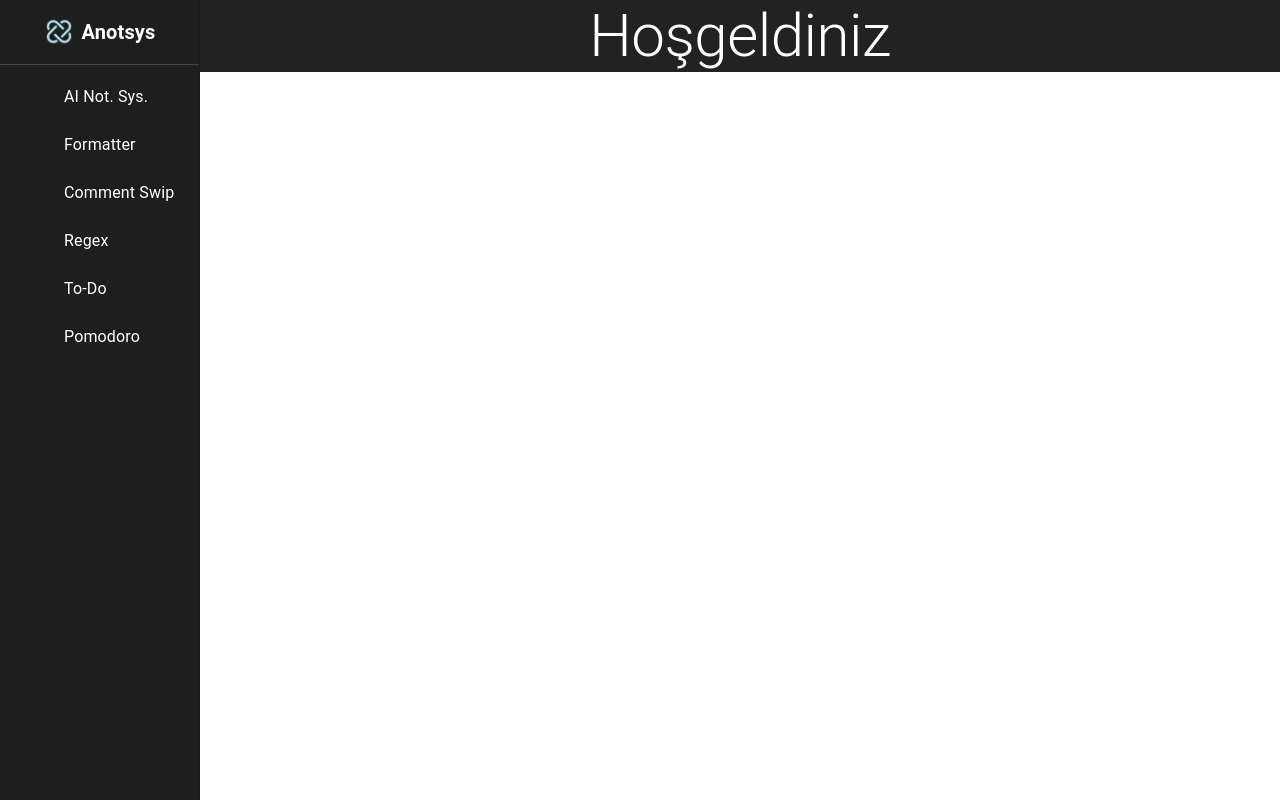
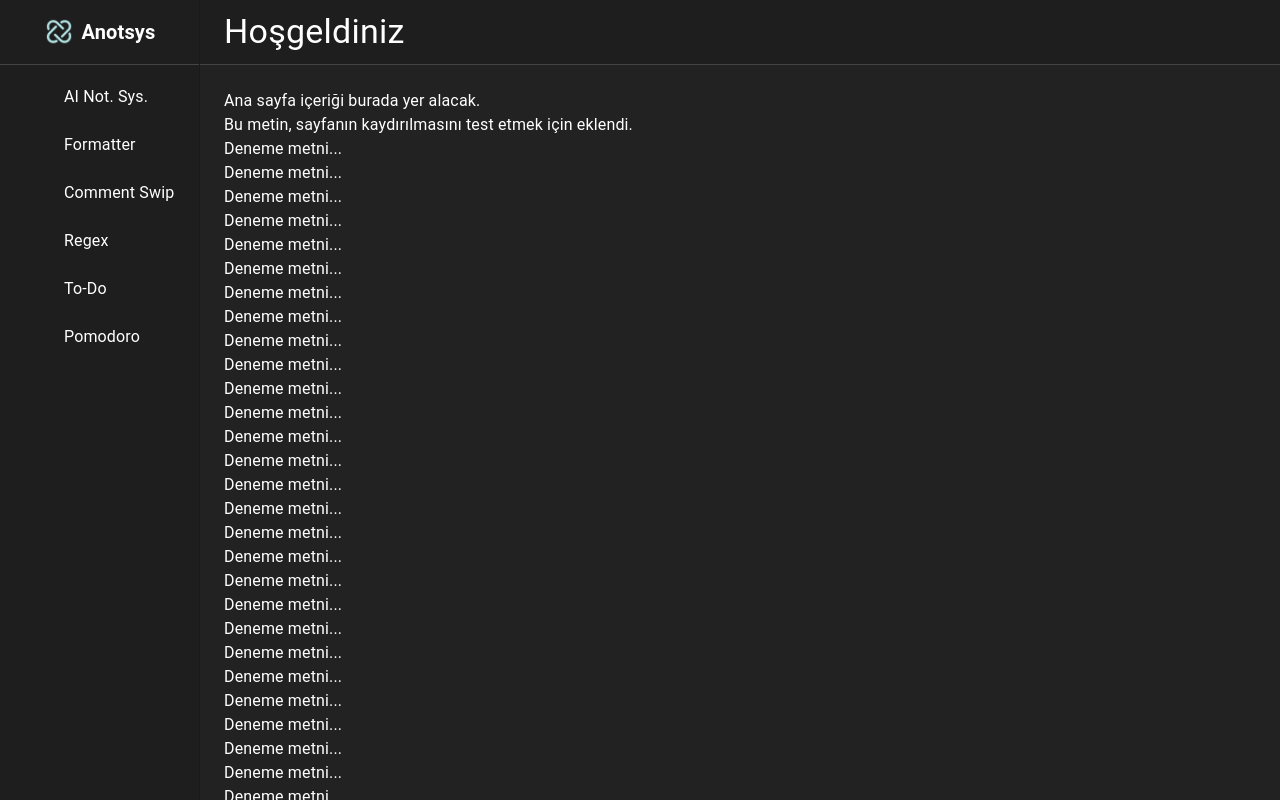
Before and after one commit to codeyevsky/Anotsys, a React (Vite) app: page / in a window 1280 px wide. Built offline with nearby package versions, Linux system fonts and the light colour scheme; some icons are missing.

Commit message:
css scrool problem fixed

```diff
--- a/package.json
+++ b/package.json
@@ -1,7 +1,7 @@
 {
   "name": "anotsys",
   "private": true,
-  "version": "0.1.0",
+  "version": "0.0.1",
   "type": "module",
   "scripts": {
     "dev": "vite",
--- a/src/App.css
+++ b/src/App.css
@@ -1,9 +1,9 @@
-body {
-  font-family: -apple-system, BlinkMacSystemFont, "Segoe UI", Roboto, "Helvetica Neue", Arial, sans-serif;
-  color: #333;
-  background-color: #222;
+html, body, #root {
+  height: 100%;
+  width: 100%;
   margin: 0;
   padding: 0;
+  overflow: hidden;
 }
 
 .main-layout {
--- a/src/components/MainLayout.tsx
+++ b/src/components/MainLayout.tsx
@@ -6,7 +6,7 @@ export function MainLayout() {
   const drawerWidth = 200;
 
   return (
-    <Box sx={{ display: 'flex' }}>
+    <Box sx={{ display: 'flex', height: '100vh', overflow: 'hidden' }}>
       <CssBaseline />
       <Sidebar />
       <Box
@@ -15,7 +15,8 @@ export function MainLayout() {
           flexGrow: 1,
           p: 0,
           width: { sm: `calc(100% - ${drawerWidth}px)` },
-          backgroundColor: '#222'
+          backgroundColor: '#222',
+          overflow: 'hidden'
         }}
       >
         <Outlet />
--- a/src/main.tsx
+++ b/src/main.tsx
@@ -1,6 +1,7 @@
 import React from "react";
 import ReactDOM from "react-dom/client";
 import App from "./App";
+import './App.css';
 
 ReactDOM.createRoot(document.getElementById("root") as HTMLElement).render(
   <React.StrictMode>
--- a/src/pages/WelcomePage.tsx
+++ b/src/pages/WelcomePage.tsx
@@ -2,18 +2,155 @@ import { Box, Typography } from "@mui/material";
 
 export function WelcomePage() {
   return (
-    <Box
-      sx={{
-        backgroundColor: '#222',
-        color: 'white',
-        display: 'flex',
-        justifyContent: 'center',
-        alignItems: 'center',
-      }}
-    >
-      <Typography variant="h2" component="h1">
-        Hoşgeldiniz
-      </Typography>
+    <Box sx={{ backgroundColor: '#222', color: 'white' }}>
+      <Box sx={{ p: 3, backgroundColor: '#1e1e1e', borderBottom: '1px solid #444', lineHeight: '0.47' }}>
+        <Typography variant="h4" component="h1" color="white" sx={{ lineHeight: '0.47' }}>
+          Hoşgeldiniz
+        </Typography>
+      </Box>
+      <Box sx={{ p: 3 }}>
+        <Typography variant="body1">
+          Ana sayfa içeriği burada yer alacak.
+        </Typography>
+        <Typography variant="body1">
+          Bu metin, sayfanın kaydırılmasını test etmek için eklendi.
+        </Typography>
+        <Typography variant="body1">
+          Deneme metni...
+        </Typography>
+        <Typography variant="body1">
+          Deneme metni...
+        </Typography>
+        <Typography variant="body1">
+          Deneme metni...
+        </Typography>
+        <Typography variant="body1">
+          Deneme metni...
+        </Typography>
+        <Typography variant="body1">
+          Deneme metni...
+        </Typography>
+        <Typography variant="body1">
+          Deneme metni...
+        </Typography>
+        <Typography variant="body1">
+          Deneme metni...
+        </Typography>
+        <Typography variant="body1">
+          Deneme metni...
+        </Typography>
+        <Typography variant="body1">
+          Deneme metni...
+        </Typography>
+        <Typography variant="body1">
+          Deneme metni...
+        </Typography>
+        <Typography variant="body1">
+          Deneme metni...
+        </Typography>
+        <Typography variant="body1">
+          Deneme metni...
+        </Typography>
+        <Typography variant="body1">
+          Deneme metni...
+        </Typography>
+        <Typography variant="body1">
+          Deneme metni...
+        </Typography>
+        <Typography variant="body1">
+          Deneme metni...
+        </Typography>
+        <Typography variant="body1">
+          Deneme metni...
+        </Typography>
+        <Typography variant="body1">
+          Deneme metni...
+        </Typography>
+        <Typography variant="body1">
+          Deneme metni...
+        </Typography>
+        <Typography variant="body1">
+          Deneme metni...
+        </Typography>
+        <Typography variant="body1">
+          Deneme metni...
+        </Typography>
+        <Typography variant="body1">
+          Deneme metni...
+        </Typography>
+        <Typography variant="body1">
+          Deneme metni...
+        </Typography>
+        <Typography variant="body1">
+          Deneme metni...
+        </Typography>
+        <Typography variant="body1">
+          Deneme metni...
+        </Typography>
+        <Typography variant="body1">
+          Deneme metni...
+        </Typography>
+        <Typography variant="body1">
+          Deneme metni...
+        </Typography>
+        <Typography variant="body1">
+          Deneme metni...
+        </Typography>
+        <Typography variant="body1">
+          Deneme metni...
+        </Typography>
+        <Typography variant="body1">
+          Deneme metni...
+        </Typography>
+        <Typography variant="body1">
+          Deneme metni...
+        </Typography>
+        <Typography variant="body1">
+          Deneme metni...
+        </Typography>
+        <Typography variant="body1">
+          Deneme metni...
+        </Typography>
+        <Typography variant="body1">
+          Deneme metni...
+        </Typography>
+        <Typography variant="body1">
+          Deneme metni...
+        </Typography>
+        <Typography variant="body1">
+          Deneme metni...
+        </Typography>
+        <Typography variant="body1">
+          Deneme metni...
+        </Typography>
+        <Typography variant="body1">
+          Deneme metni...
+        </Typography>
+        <Typography variant="body1">
+          Deneme metni...
+        </Typography>
+        <Typography variant="body1">
+          Deneme metni...
+        </Typography>
+        <Typography variant="body1">
+          Deneme metni...
+        </Typography>
+        <Typography variant="body1">
+          Deneme metni...
+        </Typography>
+        <Typography variant="body1">
+          Deneme metni...
+        </Typography>
+        <Typography variant="body1">
+          Deneme metni...
+        </Typography>
+        <Typography variant="body1">
+          Deneme metni...
+        </Typography>
+        <Typography variant="body1">
+          Deneme metni...
+        </Typography>
+      </Box>
     </Box>
   );
 }
```
